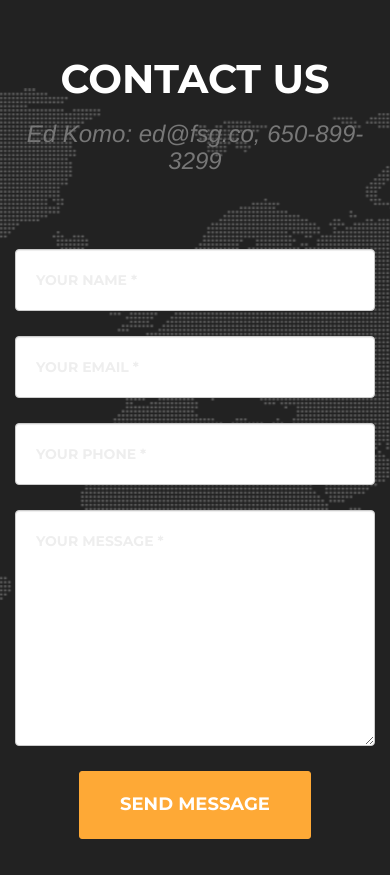
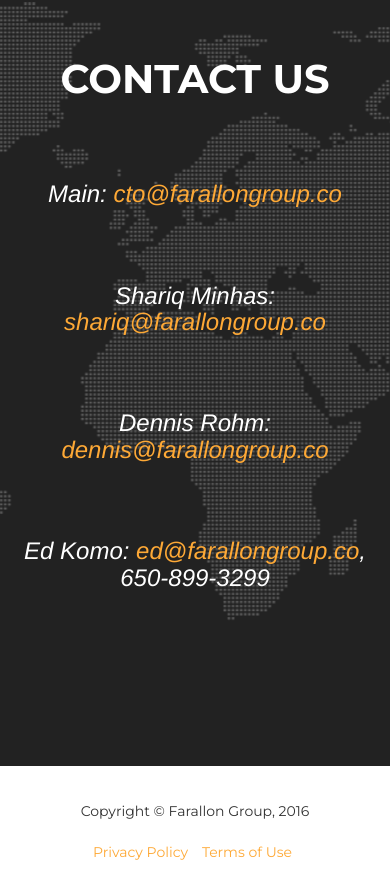
Before and after one commit to traveled1/traveled1.github.io, a website: page index.html in a window 390 px wide. Shown: the part 5679-6554 px from the top of the page. Drawn offline with nearby package versions, Linux system fonts and the light colour scheme; a web font is replaced by a local one.

Commit message:
Revise contact section for real emails and phones, where available

```diff
--- a/css/agency.css
+++ b/css/agency.css
@@ -54,6 +54,9 @@
 }
 .bg-darkest-gray {
   background-color: #222222;
+}
+.text-white {
+	color: white;
 }
 .btn-primary {
   color: white;
@@ -588,6 +591,9 @@
 section#contact .form-group {
   margin-bottom: 25px;
 }
+section#contact .contact-heading {
+	margin-bottom: 80px;
+}
 section#contact .form-group input,
 section#contact .form-group textarea {
   padding: 20px;
--- a/index.html
+++ b/index.html
@@ -290,41 +290,11 @@
         <div class="container">
             <div class="row">
                 <div class="col-lg-12 text-center">
-                    <h2 class="section-heading">Contact Us</h2>
-                    <h3 class="section-subheading text-muted">Ed Komo: ed@fsg.co, 650-899-3299</h3>
-                </div>
-            </div>
-            <div class="row">
-                <div class="col-lg-12">
-                    <form name="sentMessage" id="contactForm" novalidate>
-                        <div class="row">
-                            <div class="col-md-6">
-                                <div class="form-group">
-                                    <input type="text" class="form-control" placeholder="Your Name *" id="name" required data-validation-required-message="Please enter your name.">
-                                    <p class="help-block text-danger"></p>
-                                </div>
-                                <div class="form-group">
-                                    <input type="email" class="form-control" placeholder="Your Email *" id="email" required data-validation-required-message="Please enter your email address.">
-                                    <p class="help-block text-danger"></p>
-                                </div>
-                                <div class="form-group">
-                                    <input type="tel" class="form-control" placeholder="Your Phone *" id="phone" required data-validation-required-message="Please enter your phone number.">
-                                    <p class="help-block text-danger"></p>
-                                </div>
-                            </div>
-                            <div class="col-md-6">
-                                <div class="form-group">
-                                    <textarea class="form-control" placeholder="Your Message *" id="message" required data-validation-required-message="Please enter a message."></textarea>
-                                    <p class="help-block text-danger"></p>
-                                </div>
-                            </div>
-                            <div class="clearfix"></div>
-                            <div class="col-lg-12 text-center">
-                                <div id="success"></div>
-                                <button type="submit" class="btn btn-xl">Send Message</button>
-                            </div>
-                        </div>
-                    </form>
+                    <h2 class="section-heading contact-heading">Contact Us</h2>
+                    <h3 class="section-subheading text-white">Main: <a href="mailto:cto@farallongroup.co" target="_top">cto@farallongroup.co</a></h3>
+                    <h3 class="section-subheading text-white">Shariq Minhas: <a href="mailto:shariq@farallongroup.co" target="_top">shariq@farallongroup.co</a></h3>
+                    <h3 class="section-subheading text-white">Dennis Rohm: <a href="mailto:dennis@farallongroup.co" target="_top">dennis@farallongroup.co</a></h3>
+                    <h3 class="section-subheading text-white">Ed Komo: <a href="mailto:ed@farallongroup.co" target="_top">ed@farallongroup.co</a>, 650-899-3299</h3>
                 </div>
             </div>
         </div>
```
